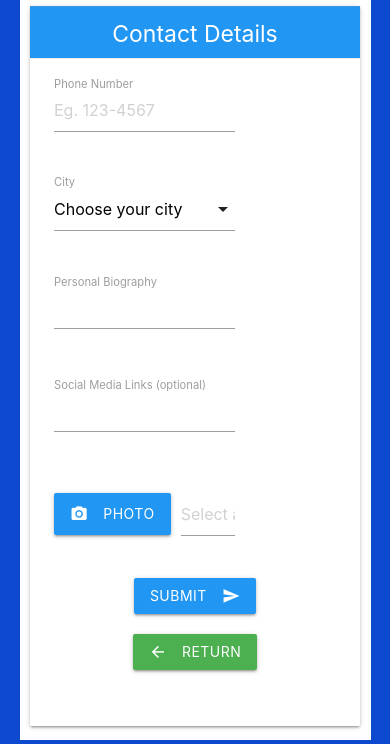
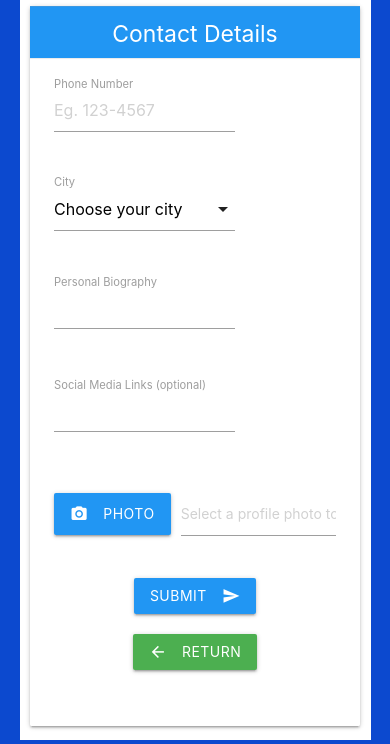
Before and after one commit to TriniWeb-Pirates/Pocket_Exchange_App, a Flask app: page /signupPage2/1 in a window 390 px wide. Shown: the part 72-816 px from the top of the page. Run offline with Flask 3, Linux system fonts and the light colour scheme; parts of the project's set-up code (start-up, migrations or seed data) failed here and were passed over.

Commit message:
adjusting minor css

```diff
--- a/App/templates/signup2.html
+++ b/App/templates/signup2.html
@@ -9,6 +9,13 @@
 <style>
      body{
         background-color: #0C49CF;
+    }
+
+    @media screen and (max-width:600px){
+
+      #word{
+        font-size:14px;
+      }
     }
 
 
@@ -87,13 +94,13 @@
 
 
                                 <div class="row">
-                                <div class="file-field input-field col s8">
+                                <div class="file-field input-field col l8 s12">
                                     <div class="btn blue"><i class="material-icons left">photo_camera</i>
                                       <span>Photo</span>
                                       <input name="profile_pic" type="file">
                                     </div>
                                     <div class="file-path-wrapper">
-                                      <input class="file-path validate" name="profile_pic" type="text" placeholder="Select a profile photo to upload (optional)">
+                                      <input id="word" class="file-path validate" name="profile_pic" type="text" placeholder="Select a profile photo to upload (optional)">
                                     </div>
                                   </div>
                                 </div>
```
